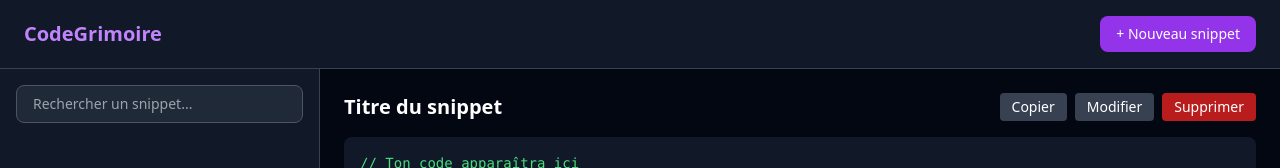
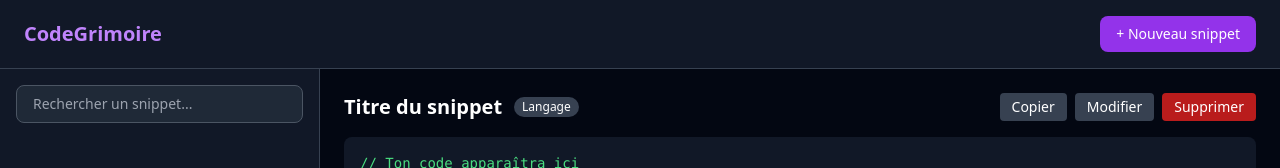
Before and after one commit to LoukaKuhl/CodeGrimoire, a website: page frontend/index.html in a window 1280 px wide. Shown: the top 168 px of the page. Drawn offline with nearby package versions, Linux system fonts and the light colour scheme; no server answers.

Commit message:
design : badge langage dans la sidebar et le detail

```diff
--- a/frontend/index.html
+++ b/frontend/index.html
@@ -35,7 +35,12 @@
         <main class="flex-1 bg-gray-950 p-6">
             <div id="detail-snippet">
                 <div class="flex items-center justify-between mb-4">
-                    <h2 class="text-xl font-bold">Titre du snippet</h2>
+                    <div class="flex items-center gap-3">
+                        <h2 class="text-xl font-bold">Titre du snippet</h2>
+                        <span id="badge-langage" class="text-xs px-2 py-0.5 rounded-full font-medium bg-gray-700 text-white">
+                            Langage
+                        </span>
+                    </div>
                     <div class="flex gap-2">
                         <button class="bg-gray-700 hover:bg-gray-600 text-white px-3 py-1 rounded text-sm">
                             Copier
```
